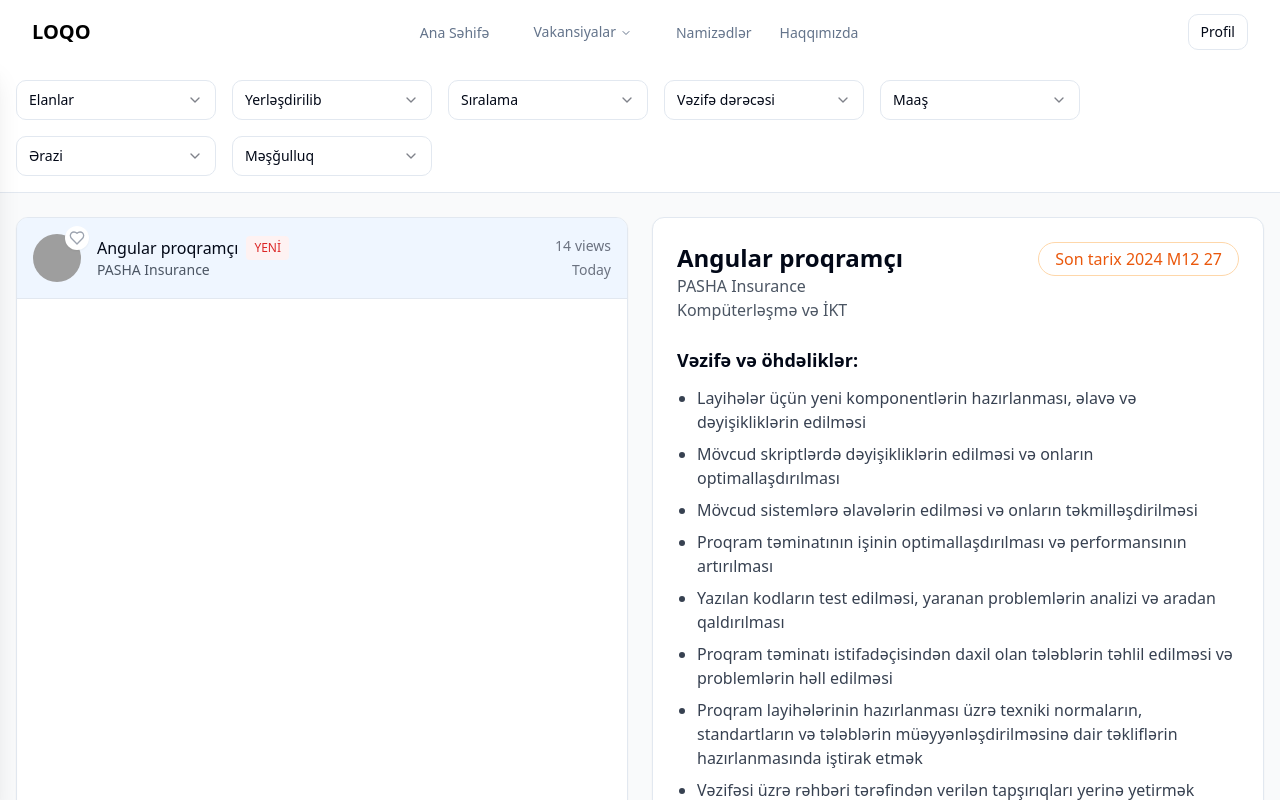
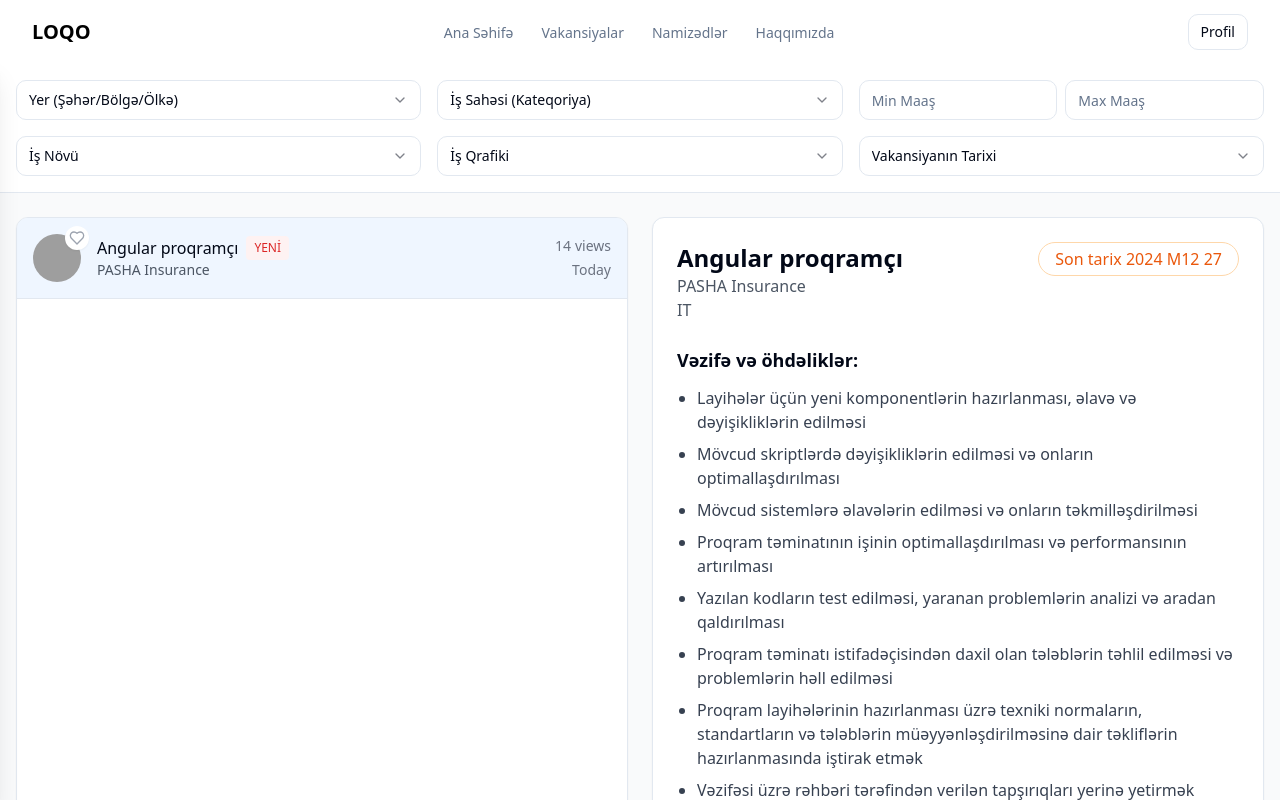
Before and after one commit to azdevcommunity/vacancy-frontend-v2, a React (Vite) app: page /vacancies in a window 1280 px wide. Shown: the top 800 px of the page. Built offline with nearby package versions, Linux system fonts and the light colour scheme; grey boxes are pictures that could not be loaded.

Commit message:
filters added

```diff
--- a/src/App.tsx
+++ b/src/App.tsx
@@ -47,8 +47,7 @@ function App() {
         <Router>
             <div className="flex flex-col">
                 {/* Navbar with project selection */}
-                <Navbar
-                />
+                <Navbar/>
 
                 {/* Main Content Area */}
                 <div className="flex w-screen">
--- a/src/components/Navbar.tsx
+++ b/src/components/Navbar.tsx
@@ -1,20 +1,18 @@
 'use client'
 
-import { Menu, ChevronRight } from 'lucide-react'
-import { useEffect, useState } from 'react'
-import { Link, useNavigate } from 'react-router-dom'
+import {Menu} from 'lucide-react'
+import {useEffect, useState} from 'react'
+import {Link, useNavigate} from 'react-router-dom'
 
-import { Button } from "@/components/ui/button"
+import {Button} from "@/components/ui/button"
 import {
     NavigationMenu,
-    NavigationMenuContent,
     NavigationMenuItem,
     NavigationMenuLink,
     NavigationMenuList,
-    NavigationMenuTrigger,
 } from "@/components/ui/navigation-menu"
-import { Sheet, SheetContent, SheetTrigger } from "@/components/ui/sheet"
-import { Separator } from "@/components/ui/separator"
+import {Sheet, SheetContent, SheetTrigger} from "@/components/ui/sheet"
+import {Separator} from "@/components/ui/separator"
 
 export function Navbar() {
     const [isOpen, setIsOpen] = useState(false)
@@ -31,20 +29,15 @@ export function Navbar() {
     }, [])
 
     const menuItems = [
-        { name: "Ana Səhifə", link: "#", icon: "🏠", path: "/" },
+        {name: "Ana Səhifə", link: "#", icon: "🏠", path: "/"},
         {
             name: "Vakansiyalar",
             link: "#",
             icon: "💼",
-            subItems: [
-                { name: "Full-time", link: "#" },
-                { name: "Part-time", link: "#" },
-                { name: "Remote", link: "#" },
-                { name: "Internship", link: "#" },
-            ],
+            path: "/vacancies",
         },
-        { name: "Namizədlər", path: "/candidates", icon: "👥" },
-        { name: "Haqqımızda", link: "#", icon: "ℹ️" },
+        {name: "Namizədlər", path: "/candidates", icon: "👥"},
+        {name: "Haqqımızda", link: "#", icon: "ℹ️"},
     ]
 
     return (
@@ -60,7 +53,7 @@ export function Navbar() {
                 <Sheet open={isOpen} onOpenChange={setIsOpen}>
                     <SheetTrigger asChild className="md:hidden">
                         <Button variant="ghost" size="icon">
-                            <Menu className="h-5 w-5" />
+                            <Menu className="h-5 w-5"/>
                             <span className="sr-only">Toggle menu</span>
                         </Button>
                     </SheetTrigger>
@@ -72,27 +65,7 @@ export function Navbar() {
                         <nav className="p-4">
                             {menuItems.map((item, index) => (
                                 <div key={index} className="mb-4">
-                                    {item.subItems ? (
-                                        <div className="space-y-2">
-                                            <h2 className="flex items-center text-lg font-semibold">
-                                                <span className="mr-2 text-2xl">{item.icon}</span>
-                                                {item.name}
-                                            </h2>
-                                            <div className="ml-8 space-y-1">
-                                                {item.subItems.map((subItem, subIndex) => (
-                                                    <Link
-                                                        key={subIndex}
-                                                        to={subItem.link}
-                                                        className="flex items-center rounded-md py-2 text-sm text-muted-foreground transition-colors hover:bg-accent hover:text-accent-foreground"
-                                                        onClick={() => setIsOpen(false)}
-                                                    >
-                                                        <ChevronRight className="mr-2 h-4 w-4" />
-                                                        {subItem.name}
-                                                    </Link>
-                                                ))}
-                                            </div>
-                                        </div>
-                                    ) : (
+
                                     <Link
                                         to={item.path!}
                                         className="flex items-center rounded-md py-2 text-lg font-semibold transition-colors hover:bg-accent hover:text-accent-foreground"
@@ -101,8 +74,8 @@ export function Navbar() {
                                         <span className="mr-2 text-2xl">{item.icon}</span>
                                         {item.name}
                                     </Link>
-                                    )}
-                                    {index < menuItems.length - 1 && <Separator className="my-2" />}
+
+                                    {index < menuItems.length - 1 && <Separator className="my-2"/>}
                                 </div>
                             ))}
                         </nav>
@@ -111,7 +84,8 @@ export function Navbar() {
 
                 {/* Left section with Logo */}
                 <div className="flex items-center gap-4">
-                    <Link to="/" className={`text-xl font-semibold whitespace-nowrap ${isScrolled ? 'text-black' : location.pathname !== '/' ? 'text-black' : 'text-white'}
+                    <Link to="/"
+                          className={`text-xl font-semibold whitespace-nowrap ${isScrolled ? 'text-black' : location.pathname !== '/' ? 'text-black' : 'text-white'}
                     `}>
                         LOQO
                     </Link>
@@ -131,26 +105,14 @@ export function Navbar() {
                             </Link>
                         </NavigationMenuItem>
                         <NavigationMenuItem>
-                            <NavigationMenuTrigger
-                                className={`text-sm font-medium transition-colors text-muted-foreground
-                                `}
+                            <Link to="/vacancies">
+                                <NavigationMenuLink
+                                    className={`text-sm font-medium transition-colors
+                                                                        ${isScrolled || location.pathname !== '/' ? 'text-muted-foreground hover:text-primary' : 'text-white hover:text-white/80'}`}
                                 >
                                     Vakansiyalar
-                            </NavigationMenuTrigger>
-                            <NavigationMenuContent className="min-w-[220px]">
-                                <ul className="grid gap-2 p-4">
-                                    {menuItems[1].subItems?.map((item) => (
-                                        <li key={item.name}>
-                                            <Link
-                                                to={item.link}
-                                                className="block px-4 py-2 text-sm text-muted-foreground hover:bg-accent hover:text-accent-foreground rounded-md"
-                                            >
-                                                {item.name}
+                                </NavigationMenuLink>
                             </Link>
-                                        </li>
-                                    ))}
-                                </ul>
-                            </NavigationMenuContent>
                         </NavigationMenuItem>
                         <NavigationMenuItem>
                             <Link to="/candidates">
--- a/src/components/VacanciesPage.tsx
+++ b/src/components/VacanciesPage.tsx
@@ -1,10 +1,10 @@
 'use client'
 
-import {useState} from "react"
-import {Job} from "@/types/job"
-import {Filters} from "@/components/filters"
-import {JobListItem} from "@/components/job-list-item"
-import {JobDetails} from "@/components/job-details"
+import { useState } from "react"
+import { Filters } from "@/components/filters"
+import { JobListItem } from "@/components/job-list-item"
+import { JobDetails } from "@/components/job-details"
+import {Job} from "@/types/job.ts";
 
 // Sample data - in a real app this would come from an API
 const sampleJobs: Job[] = [
@@ -17,7 +17,7 @@ const sampleJobs: Job[] = [
         postedAt: new Date(),
         isFavorite: false,
         grade: "mutaxəssis",
-        type: "Full",
+        type: "full-time",
         salary: "2000-5000",
         location: "Baku",
         postingType: "job postings",
@@ -55,7 +55,8 @@ const sampleJobs: Job[] = [
             ]
         },
         applicationDeadline: new Date('2024-12-27'),
-        category: "Kompüterləşmə və İKT"
+        category: "IT",
+        schedule: "fixed",
     },
     // Add more sample jobs as needed
 ]
@@ -63,10 +64,33 @@ const sampleJobs: Job[] = [
 export default function VacanciesPage() {
     const [selectedJob, setSelectedJob] = useState<Job | null>(sampleJobs[0])
     const [, setFavorites] = useState<Set<string>>(new Set())
+    const [filteredJobs, setFilteredJobs] = useState<Job[]>(sampleJobs)
 
     const handleFilterChange = (key: string, value: string) => {
-        // Implement filtering logic here
-        console.log(`Filter changed: ${key} = ${value}`)
+        setFilteredJobs(sampleJobs.filter(job => {
+            switch (key) {
+                case "location":
+                    return job.location.toLowerCase() === value.toLowerCase()
+                case "category":
+                    return job.category.toLowerCase() === value.toLowerCase()
+                case "minSalary":
+                    return parseInt(job.salary.split('-')[0]) >= parseInt(value)
+                case "maxSalary":
+                    return parseInt(job.salary.split('-')[1]) <= parseInt(value)
+                case "jobType":
+                    return job.type.toLowerCase() === value.toLowerCase()
+                case "schedule":
+                    return job.schedule.toLowerCase() === value.toLowerCase()
+                case "postingDate":
+                    { const daysSincePosted = (new Date().getTime() - job.postedAt.getTime()) / (1000 * 3600 * 24)
+                    if (value === "last-week") return daysSincePosted <= 7
+                    if (value === "last-month") return daysSincePosted <= 30
+                    if (value === "new") return daysSincePosted <= 3
+                    return true }
+                default:
+                    return true
+            }
+        }))
     }
 
     const handleToggleFavorite = (jobId: string) => {
@@ -86,7 +110,7 @@ export default function VacanciesPage() {
             {/* Filters */}
             <div className="bg-white border-b">
                 <div className="container mx-auto px-4 py-4">
-                    <Filters onFilterChange={handleFilterChange}/>
+                    <Filters onFilterChange={handleFilterChange} />
                 </div>
             </div>
 
@@ -96,7 +120,7 @@ export default function VacanciesPage() {
                     {/* Job listings */}
                     <div className="bg-white rounded-lg shadow-sm border overflow-hidden">
                         <div className="divide-y">
-                            {sampleJobs.map((job) => (
+                            {filteredJobs.map((job) => (
                                 <JobListItem
                                     key={job.id}
                                     job={job}
@@ -110,7 +134,7 @@ export default function VacanciesPage() {
 
                     {/* Job details */}
                     <div className="bg-white rounded-lg shadow-sm border overflow-hidden">
-                        {selectedJob && <JobDetails job={selectedJob}/>}
+                        {selectedJob && <JobDetails job={selectedJob} />}
                     </div>
                 </div>
             </main>
--- a/src/components/filters.tsx
+++ b/src/components/filters.tsx
@@ -1,10 +1,5 @@
-import {
-    Select,
-    SelectContent,
-    SelectItem,
-    SelectTrigger,
-    SelectValue,
-} from "@/components/ui/select"
+import { Select, SelectContent, SelectItem, SelectTrigger, SelectValue } from "@/components/ui/select"
+import { Input } from "@/components/ui/input"
 
 interface FiltersProps {
     onFilterChange: (key: string, value: string) => void
@@ -12,95 +7,74 @@ interface FiltersProps {
 
 export function Filters({ onFilterChange }: FiltersProps) {
     return (
-        <div className="flex flex-wrap gap-4">
-            <Select onValueChange={(value) => onFilterChange('postingType', value)}>
-                <SelectTrigger className="w-[200px]">
-                    <SelectValue placeholder="Elanlar" />
+        <div className="grid grid-cols-1 md:grid-cols-2 lg:grid-cols-3 gap-4">
+            <Select onValueChange={(value) => onFilterChange("location", value)}>
+                <SelectTrigger>
+                    <SelectValue placeholder="Yer (Şəhər/Bölgə/Ölkə)" />
                 </SelectTrigger>
                 <SelectContent>
-                    <SelectItem value="job postings">İş elanları</SelectItem>
-                    <SelectItem value="Experience program">Təcrübə proqramı</SelectItem>
-                    <SelectItem value="Taqaud program">Təqaüd proqramı</SelectItem>
-                    <SelectItem value="Tender">Tender</SelectItem>
-                    <SelectItem value="Qrant">Qrant</SelectItem>
-                    <SelectItem value="Other">Digər</SelectItem>
+                    <SelectItem value="baku">Bakı</SelectItem>
+                    <SelectItem value="ganja">Gəncə</SelectItem>
+                    <SelectItem value="sumgait">Sumqayıt</SelectItem>
                 </SelectContent>
             </Select>
 
-            <Select onValueChange={(value) => onFilterChange('timeFrame', value)}>
-                <SelectTrigger className="w-[200px]">
-                    <SelectValue placeholder="Yerləşdirilib" />
+            <Select onValueChange={(value) => onFilterChange("category", value)}>
+                <SelectTrigger>
+                    <SelectValue placeholder="İş Sahəsi (Kateqoriya)" />
                 </SelectTrigger>
                 <SelectContent>
-                    <SelectItem value="1">1 gün</SelectItem>
-                    <SelectItem value="3">3 gün</SelectItem>
-                    <SelectItem value="7">1 həftə</SelectItem>
-                    <SelectItem value="10">10 gün</SelectItem>
-                    <SelectItem value="14">2 həftə</SelectItem>
+                    <SelectItem value="it">IT</SelectItem>
+                    <SelectItem value="education">Təhsil</SelectItem>
+                    <SelectItem value="finance">Maliyyə</SelectItem>
+                    <SelectItem value="healthcare">Səhiyyə</SelectItem>
                 </SelectContent>
             </Select>
 
-            <Select onValueChange={(value) => onFilterChange('sorting', value)}>
-                <SelectTrigger className="w-[200px]">
-                    <SelectValue placeholder="Sıralama" />
+            <div className="flex space-x-2">
+                <Input
+                    type="number"
+                    placeholder="Min Maaş"
+                    onChange={(e) => onFilterChange("minSalary", e.target.value)}
+                />
+                <Input
+                    type="number"
+                    placeholder="Max Maaş"
+                    onChange={(e) => onFilterChange("maxSalary", e.target.value)}
+                />
+            </div>
+
+            <Select onValueChange={(value) => onFilterChange("jobType", value)}>
+                <SelectTrigger>
+                    <SelectValue placeholder="İş Növü" />
                 </SelectTrigger>
                 <SelectContent>
-                    <SelectItem value="alphabetical">Əmək haqqı və Vəzifə adı A-Z</SelectItem>
-                    <SelectItem value="company">Şirkət adı A-Z</SelectItem>
-                    <SelectItem value="views">Ən çox baxış sayı</SelectItem>
-                    <SelectItem value="popular">Ən populyar kateqoriya</SelectItem>
+                    <SelectItem value="full-time">Tam ştat</SelectItem>
+                    <SelectItem value="part-time">Yarım ştat</SelectItem>
+                    <SelectItem value="remote">Uzaqdan iş</SelectItem>
+                    <SelectItem value="freelance">Freelancer</SelectItem>
                 </SelectContent>
             </Select>
 
-            <Select onValueChange={(value) => onFilterChange('grade', value)}>
-                <SelectTrigger className="w-[200px]">
-                    <SelectValue placeholder="Vəzifə dərəcəsi" />
+            <Select onValueChange={(value) => onFilterChange("schedule", value)}>
+                <SelectTrigger>
+                    <SelectValue placeholder="İş Qrafiki" />
                 </SelectTrigger>
                 <SelectContent>
-                    <SelectItem value="Experienced Köməkçi">Təcrübəli Köməkçi</SelectItem>
-                    <SelectItem value="mutaxəssis">Mütəxəssis</SelectItem>
-                    <SelectItem value="manager">Menecer</SelectItem>
-                    <SelectItem value="Director">Direktor</SelectItem>
-                    <SelectItem value="up guidance">Yuxarı rəhbərlik</SelectItem>
+                    <SelectItem value="shift">Növbəli iş</SelectItem>
+                    <SelectItem value="fixed">Sabit iş qrafiki</SelectItem>
+                    <SelectItem value="flexible">Çevik iş saatları</SelectItem>
                 </SelectContent>
             </Select>
 
-            <Select onValueChange={(value) => onFilterChange('salary', value)}>
-                <SelectTrigger className="w-[200px]">
-                    <SelectValue placeholder="Maaş" />
+            <Select onValueChange={(value) => onFilterChange("postingDate", value)}>
+                <SelectTrigger>
+                    <SelectValue placeholder="Vakansiyanın Tarixi" />
                 </SelectTrigger>
                 <SelectContent>
-                    <SelectItem value="0-500">0-500</SelectItem>
-                    <SelectItem value="500-1000">500-1000</SelectItem>
-                    <SelectItem value="1000-2000">1000-2000</SelectItem>
-                    <SelectItem value="2000-5000">2000-5000</SelectItem>
-                    <SelectItem value="5000+">5000+</SelectItem>
-                </SelectContent>
-            </Select>
-
-            <Select onValueChange={(value) => onFilterChange('location', value)}>
-                <SelectTrigger className="w-[200px]">
-                    <SelectValue placeholder="Ərazi" />
-                </SelectTrigger>
-                <SelectContent>
-                    <SelectItem value="Baku">Bakı</SelectItem>
-                    <SelectItem value="Ganja">Gəncə</SelectItem>
-                    <SelectItem value="Agdash">Ağdaş</SelectItem>
-                    {/* Add more cities as needed */}
-                </SelectContent>
-            </Select>
-
-            <Select onValueChange={(value) => onFilterChange('type', value)}>
-                <SelectTrigger className="w-[200px]">
-                    <SelectValue placeholder="Məşğulluq" />
-                </SelectTrigger>
-                <SelectContent>
-                    <SelectItem value="Full">Tam</SelectItem>
-                    <SelectItem value="I'm not sure">Natamam</SelectItem>
-                    <SelectItem value="experience">Təcrübə</SelectItem>
-                    <SelectItem value="temporary">Müvəqqəti</SelectItem>
-                    <SelectItem value="distance">Məsafədən</SelectItem>
-                    <SelectItem value="Frilans (Xidmət)">Frilans (Xidmət)</SelectItem>
+                    <SelectItem value="last-week">Son bir həftə</SelectItem>
+                    <SelectItem value="last-month">Son bir ay</SelectItem>
+                    <SelectItem value="new">Yeni yerləşdirilənlər</SelectItem>
                 </SelectContent>
             </Select>
         </div>
--- a/src/types.ts
+++ b/src/types.ts
@@ -45,4 +45,31 @@ interface PostgreSQLConnectionData {
     sslConfig?: SSLConfig;
 }
 
-export type { MuSQLConnectionData, PostgreSQLConnectionData, SSLConfig, Connection };
+interface Job {
+    id: string
+    title: string
+    companyName: string
+    companyLogo: string
+    views: number
+    postedAt: Date
+    isFavorite: boolean
+    grade: string
+    type: string
+    salary: string
+    location: string
+    postingType: string
+    description: {
+        duties: string[]
+        education: string[]
+        experience: string[]
+        requiredSkills: string[]
+        preferredSkills: string[]
+    }
+    applicationDeadline: Date
+    category: string
+    schedule: string
+}
+
+
+
+export type { MuSQLConnectionData, PostgreSQLConnectionData, SSLConfig, Connection, Job };
```
Also changed, not shown: src/components/candidates-screen.tsx (+105 -30 lines), src/datas/mockData.ts (+12 -0 lines), src/types/job.ts (+5 -4 lines). Lines whose indentation alone changed are shown as unchanged.
